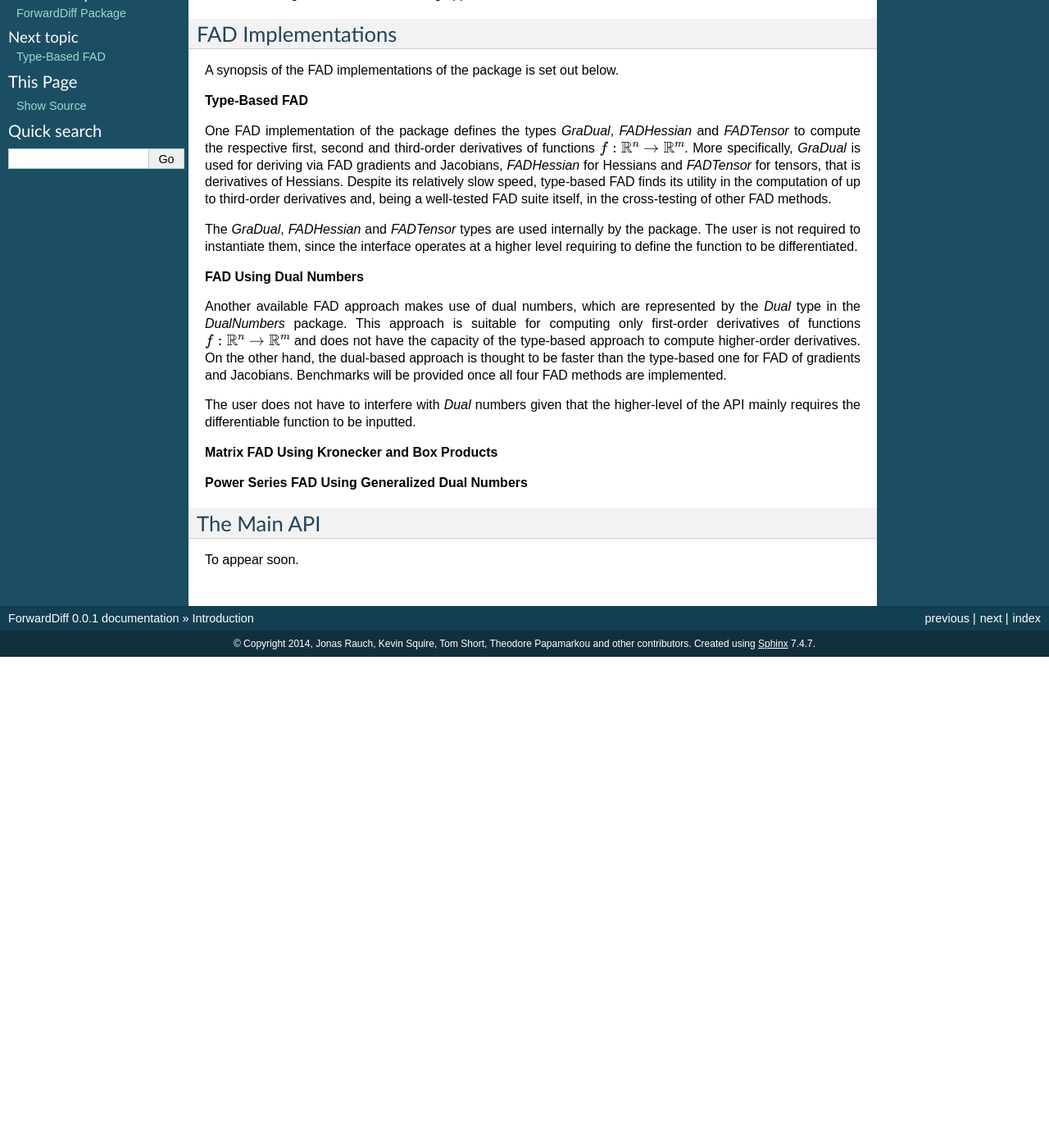
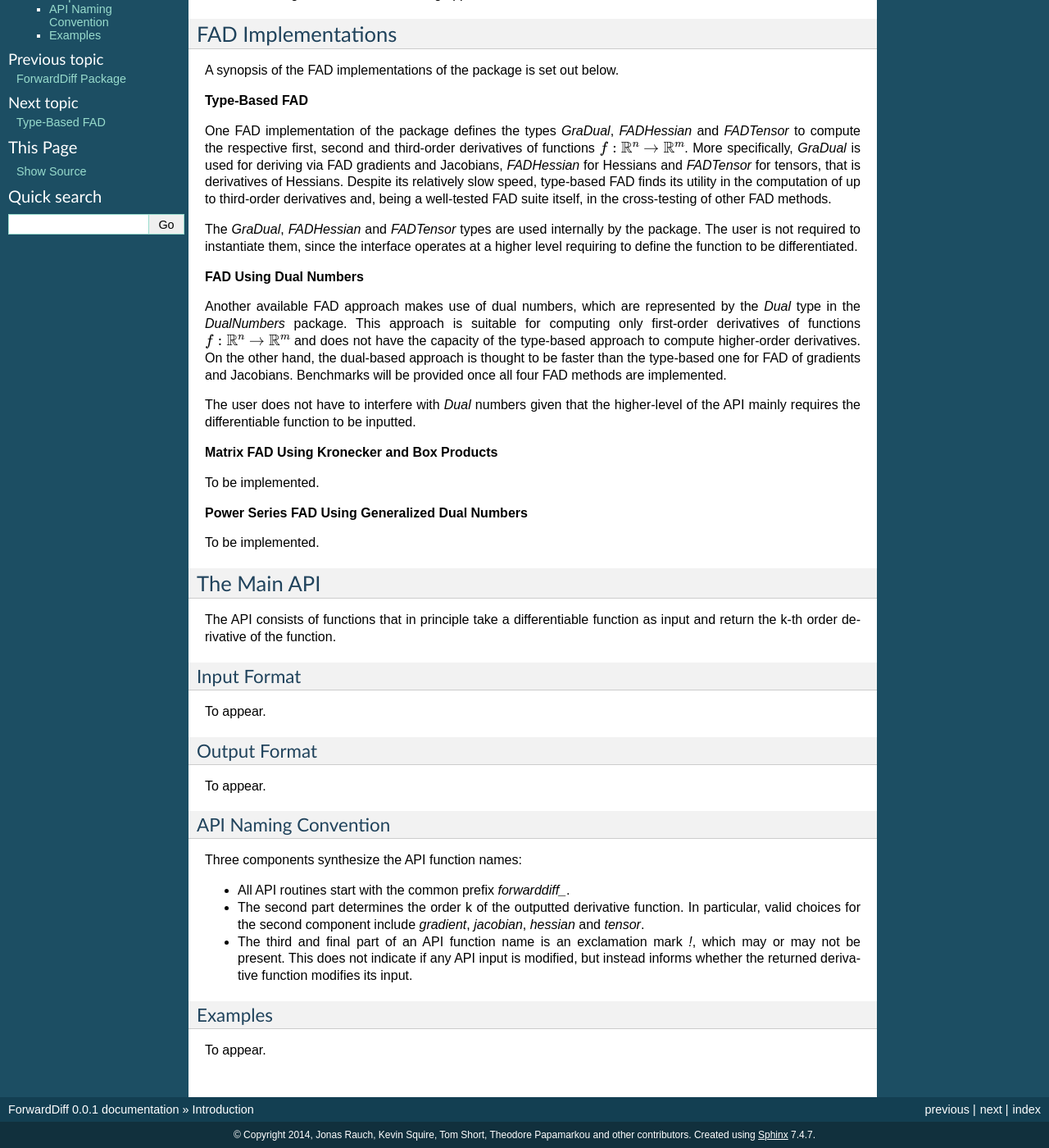
Before and after one commit to JuliaDiff/ForwardDiff.jl, a Sphinx documentation site: the page built from doc/source/intro.rst, in a window 1280 px wide and 1400 px high, scrolled down 151 px. Shown: the whole window at 82% size. Built offline with Sphinx 7.4.7, drawn with Linux system fonts in a browser that asks for light colours; formulas are drawn with MathJax 3; before the commit the page ends 952 px from its top, so only the background shows below that; some of the changed text lies outside the part shown.

Commit message:
Started writing up API doc

```diff
--- a/doc/source/intro.rst
+++ b/doc/source/intro.rst
@@ -35,9 +35,38 @@ differentiable function to be inputted.
 
 **Matrix FAD Using Kronecker and Box Products**
 
+To be implemented.
+
 **Power Series FAD Using Generalized Dual Numbers**
+
+To be implemented.
 
 The Main API
 ---------------------------------------------------------------------------------
 
-To appear soon.
+The API consists of functions that in principle take a differentiable function as input and return the k-th order
+derivative of the function.
+
+Input Format
+~~~~~~~~~~~~~~~~~~~~~~~~~~~~~~~~~~~~~~~~~~~~~~~~~~~~~~~~~~~~~~~~~~~~~~~~~~~~~~~~
+To appear.
+
+Output Format
+~~~~~~~~~~~~~~~~~~~~~~~~~~~~~~~~~~~~~~~~~~~~~~~~~~~~~~~~~~~~~~~~~~~~~~~~~~~~~~~~
+To appear.
+
+API Naming Convention
+~~~~~~~~~~~~~~~~~~~~~~~~~~~~~~~~~~~~~~~~~~~~~~~~~~~~~~~~~~~~~~~~~~~~~~~~~~~~~~~~
+
+Three components synthesize the API function names:
+
+- All API routines start with the common prefix *forwarddiff\_*.
+- The second part determines the order k of the outputted derivative function. In particular, valid choices for the
+  second component include *gradient*, *jacobian*, *hessian* and *tensor*.
+- The third and final part of an API function name is an exclamation mark *!*, which may or may not be present. This
+  does not indicate if any API input is modified, but instead informs whether the returned derivative function modifies
+  its input.
+
+Examples
+~~~~~~~~~~~~~~~~~~~~~~~~~~~~~~~~~~~~~~~~~~~~~~~~~~~~~~~~~~~~~~~~~~~~~~~~~~~~~~~~
+To appear.
```
